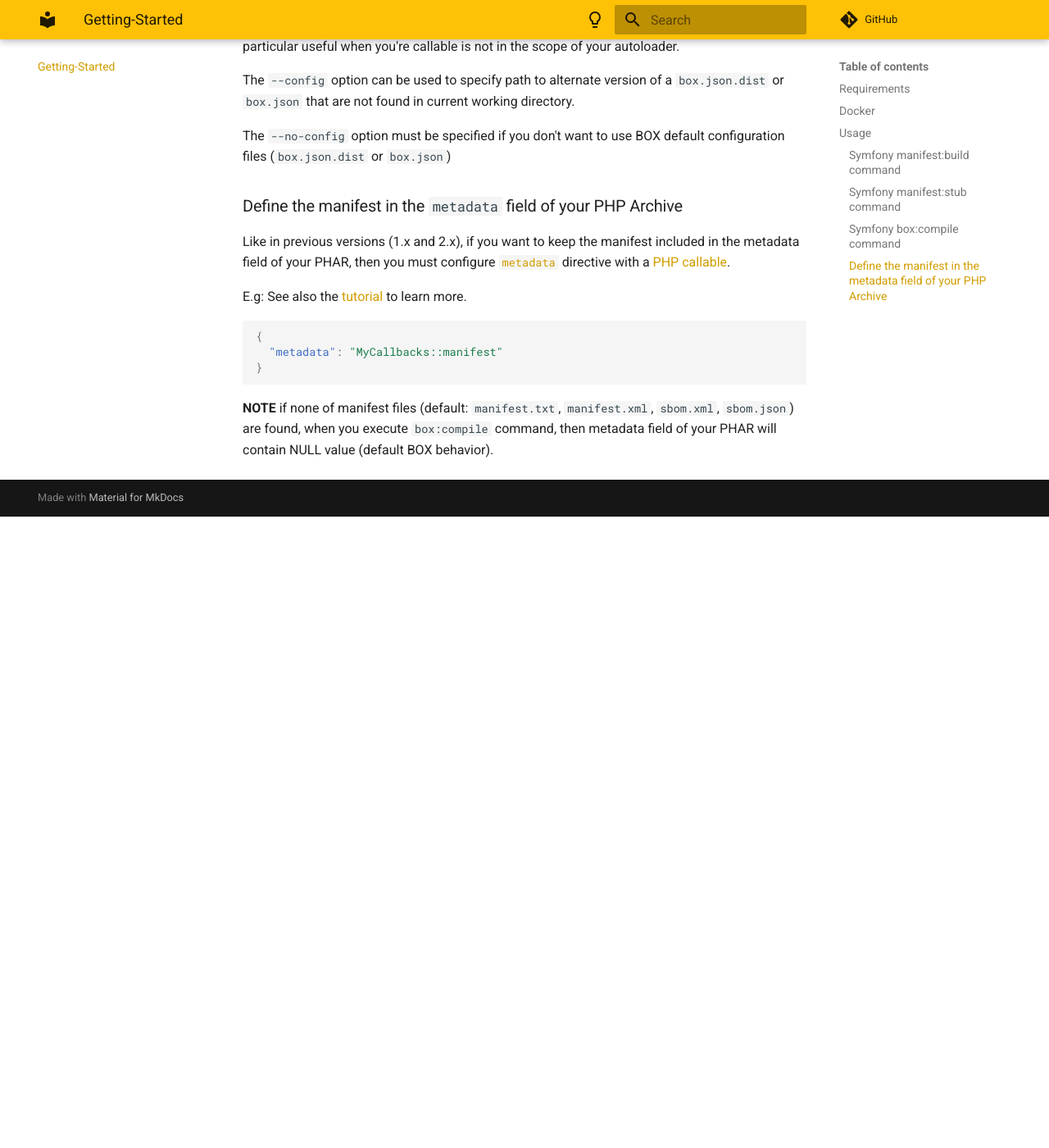
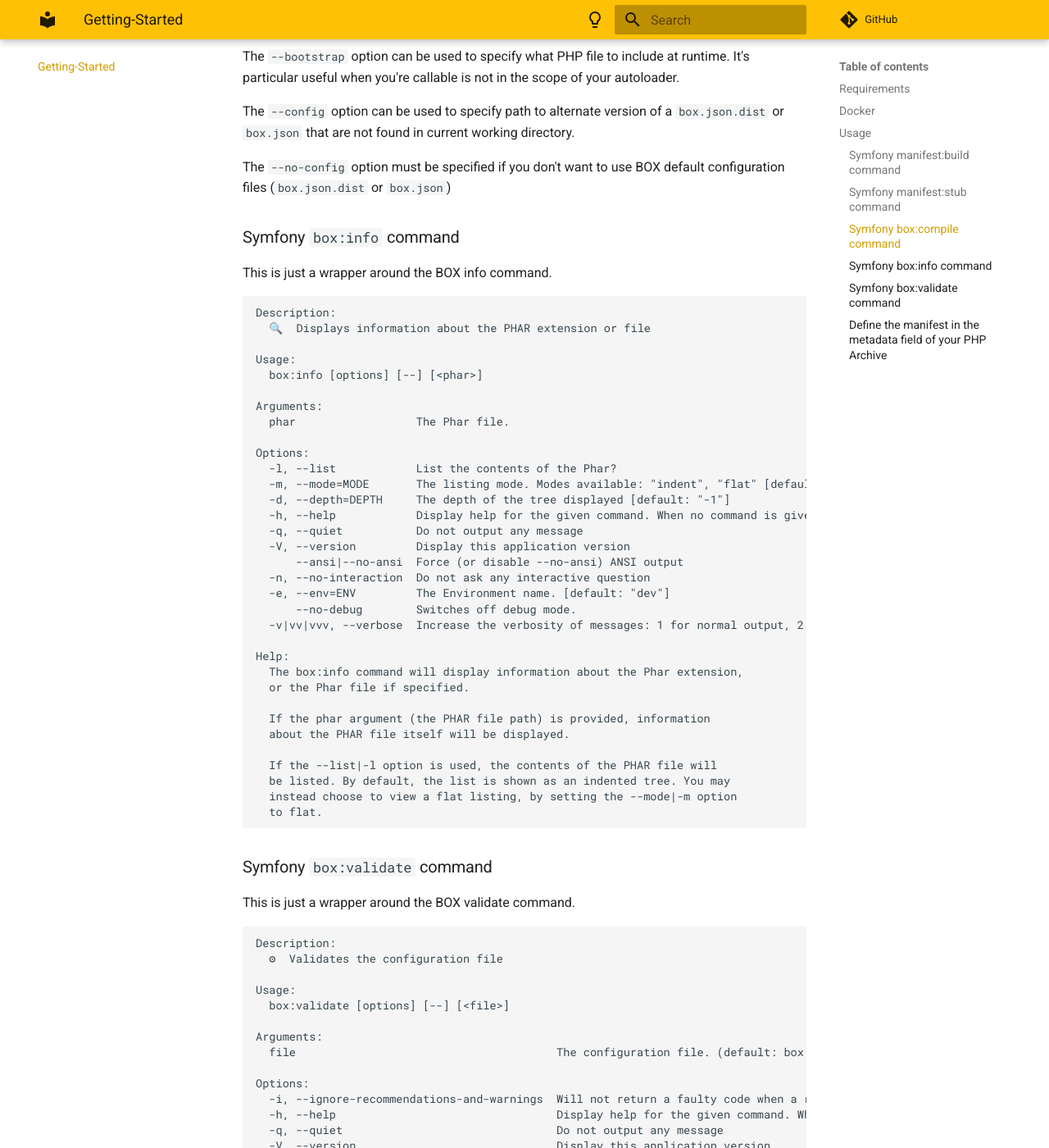
Before and after one commit to llaville/box-manifest, an MkDocs documentation site: the page built from docs/getting-started.md, in a window 1280 px wide and 1400 px high, scrolled down 4108 px. Shown: the whole window at 82% size. Built offline with MkDocs 1.6.1 and Material for MkDocs 9.7.7, drawn with Linux system fonts in a browser that asks for light colours; comment, search, counter and statistics services are not loaded; before the commit the page ends 4738 px from its top, so only the background shows below that; some of the changed text lies outside the part shown.

Commit message:
update documentation about inherited BOX commands

````diff
--- a/docs/getting-started.md
+++ b/docs/getting-started.md
@@ -55,12 +55,14 @@ Available commands:
   list            List commands
  box
   box:compile     🔨  Compiles an application into a PHAR
+  box:info        🔍  Displays information about the PHAR extension or file
+  box:validate    ⚙  Validates the configuration file
  manifest
   manifest:build  Creates a manifest of your software components and dependencies.
   manifest:stub   Generates a stub for your manifest application.
 ```
 
-This Symfony Console application combines two native commands, and one other inherited from BOX Application.
+This Symfony Console application combines two native commands, and three others inherited from BOX Application.
 
 ### Symfony `manifest:build` command
 
@@ -197,6 +199,83 @@ that are not found in current working directory.
 
 The `--no-config` option must be specified if you don't want to use BOX default configuration files (`box.json.dist` or `box.json`)
 
+### Symfony `box:info` command
+
+This is just a wrapper around the BOX info command.
+
+```text
+Description:
+  🔍  Displays information about the PHAR extension or file
+
+Usage:
+  box:info [options] [--] [<phar>]
+
+Arguments:
+  phar                  The Phar file.
+
+Options:
+  -l, --list            List the contents of the Phar?
+  -m, --mode=MODE       The listing mode. Modes available: "indent", "flat" [default: "indent"]
+  -d, --depth=DEPTH     The depth of the tree displayed [default: "-1"]
+  -h, --help            Display help for the given command. When no command is given display help for the list command
+  -q, --quiet           Do not output any message
+  -V, --version         Display this application version
+      --ansi|--no-ansi  Force (or disable --no-ansi) ANSI output
+  -n, --no-interaction  Do not ask any interactive question
+  -e, --env=ENV         The Environment name. [default: "dev"]
+      --no-debug        Switches off debug mode.
+  -v|vv|vvv, --verbose  Increase the verbosity of messages: 1 for normal output, 2 for more verbose output and 3 for debug
+
+Help:
+  The box:info command will display information about the Phar extension,
+  or the Phar file if specified.
+
+  If the phar argument (the PHAR file path) is provided, information
+  about the PHAR file itself will be displayed.
+
+  If the --list|-l option is used, the contents of the PHAR file will
+  be listed. By default, the list is shown as an indented tree. You may
+  instead choose to view a flat listing, by setting the --mode|-m option
+  to flat.
+```
+
+### Symfony `box:validate` command
+
+This is just a wrapper around the BOX validate command.
+
+```text
+Description:
+  ⚙  Validates the configuration file
+
+Usage:
+  box:validate [options] [--] [<file>]
+
+Arguments:
+  file                                       The configuration file. (default: box.json, box.json.dist)
+
+Options:
+  -i, --ignore-recommendations-and-warnings  Will not return a faulty code when a recommendation or warning is found
+  -h, --help                                 Display help for the given command. When no command is given display help for the list command
+  -q, --quiet                                Do not output any message
+  -V, --version                              Display this application version
+      --ansi|--no-ansi                       Force (or disable --no-ansi) ANSI output
+  -n, --no-interaction                       Do not ask any interactive question
+  -e, --env=ENV                              The Environment name. [default: "dev"]
+      --no-debug                             Switches off debug mode.
+  -v|vv|vvv, --verbose                       Increase the verbosity of messages: 1 for normal output, 2 for more verbose output and 3 for debug
+
+Help:
+  The box:validate command will validate the configuration file
+  and report any errors found, if any.
+
+    This command relies on a configuration file for loading
+    PHAR packaging settings. If a configuration file is not
+    specified through the --configuration|-c option, one of
+    the following files will be used (in order): box.json,
+    box.json.dist
+
+```
+
 ### Define the manifest in the `metadata` field of your PHP Archive
 
 Like in previous versions  (1.x and 2.x), if you want to keep the manifest included in the metadata field of your PHAR,
````
